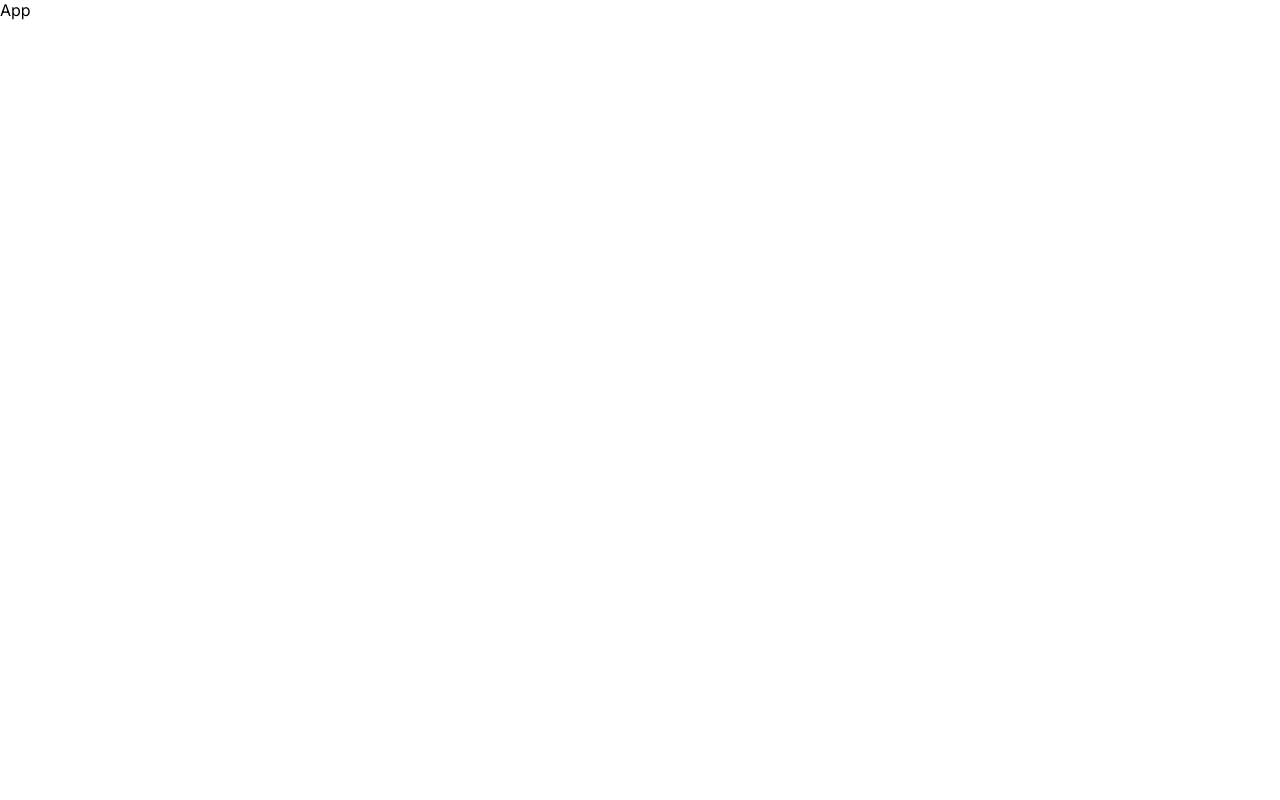
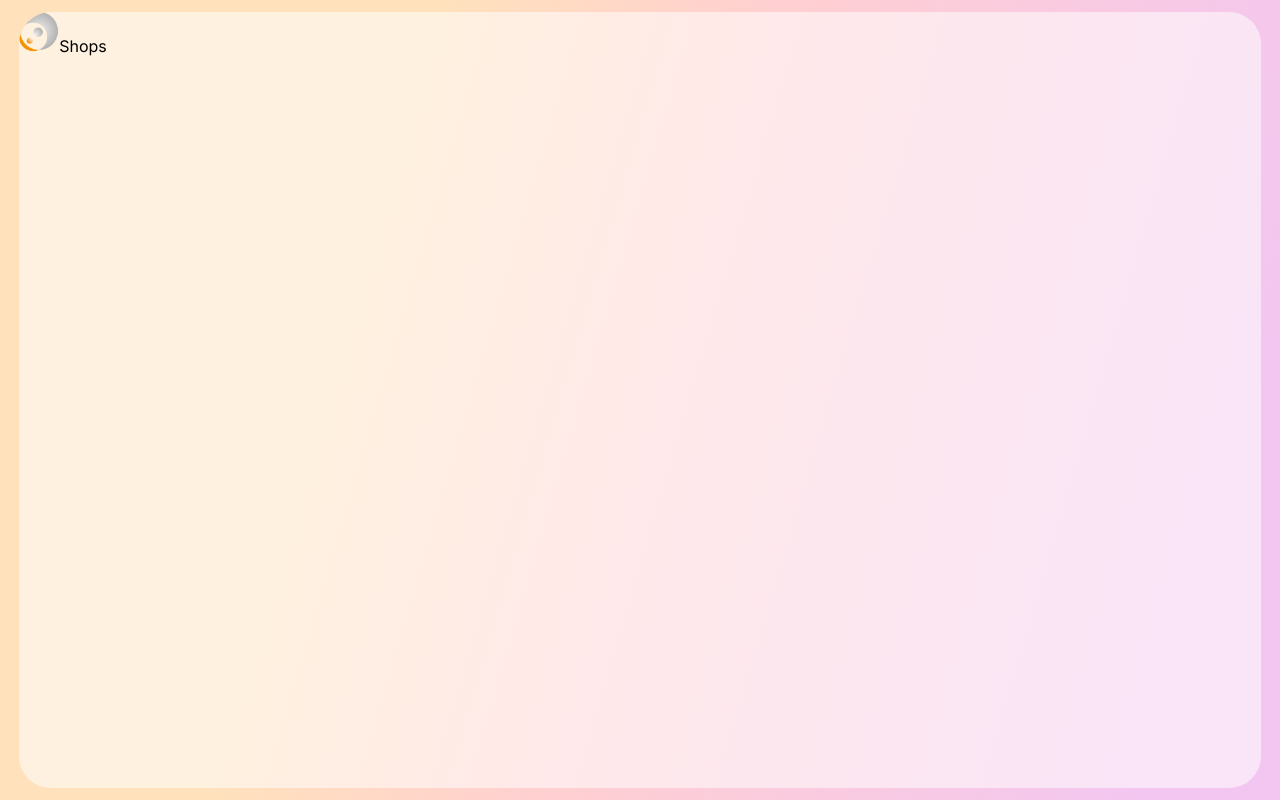
Before and after one commit to gyawali9/admin-dashboard-react, a React (Create React App) app: page / in a window 1280 px wide. Built offline with nearby package versions, Linux system fonts and the light colour scheme.

Commit message:
sidebar component

```diff
--- a/src/App.css
+++ b/src/App.css
@@ -13,6 +13,20 @@
 body{
   margin: 0;
 }
-.App{
+.app{
+  background: linear-gradient(106.37deg, #ffe1bc 29.63%, #ffcfd1 51.55%, #f3c6f1 90.85%);
+  height: 100vh;
+  display: flex;
+  justify-content: center;
+  align-items: center;
   font-family: 'Inter', sans-serif;
 }
+.appGlass{
+  display: grid;
+  height: 97%;
+  width: 97%;
+  border-radius: 2rem;
+  background-color: var(--glass);
+  overflow: hidden;
+  grid-template-columns: 11rem auto 20rem;
+}
--- a/src/App.js
+++ b/src/App.js
@@ -1,9 +1,14 @@
 import React from 'react'
 import './App.css'
+import Sidebar from './components/Sidebar/Sidebar'
 
 const App = () => {
   return (
-    <div className="App">App</div>
+    <div className="app">
+      <div className="appGlass">
+        <Sidebar/>
+      </div>
+    </div>
   )
 }
 
--- /dev/null
+++ b/src/components/Sidebar/Sidebar.js
@@ -0,0 +1,19 @@
+import React from 'react'
+import Logo from '../../imgs/logo.png'
+import './Sidebar.css'
+const Sidebar = () => {
+  return (
+    <div className="sidebar">
+        {/* logo */}
+        <div className="logo">
+            <img src={Logo} alt="" width={40} />
+            <span>
+                Sh<span>o</span>ps
+            </span>
+        </div>
+
+    </div>
+  )
+}
+
+export default Sidebar
```
Also changed, not shown: src/components/Sidebar/Sidebar.css (added), src/imgs/logo.png (added).
